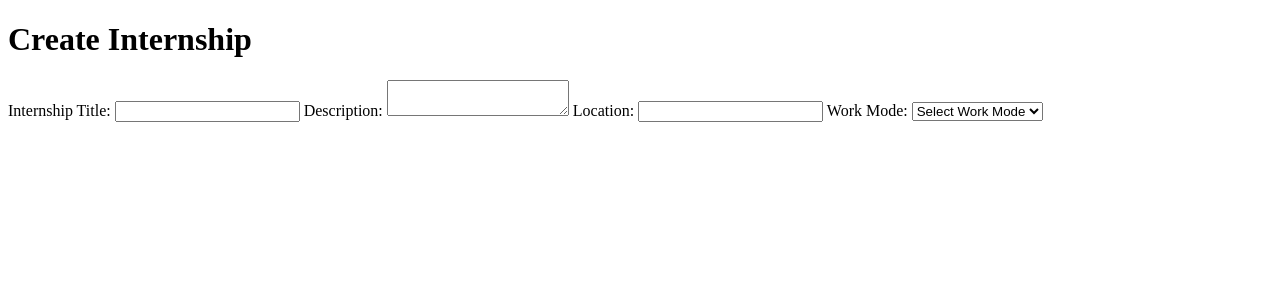
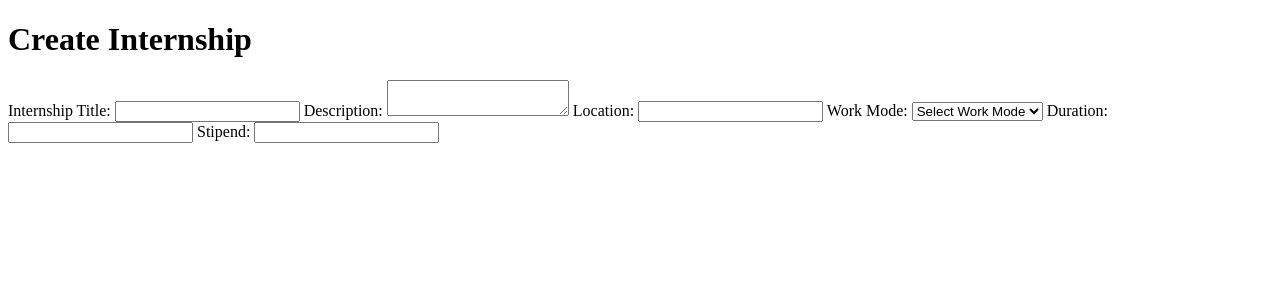
Before and after one commit to meppyy/internmatch, a Flask app: template app/templates/recruiter/create_internship.html in a window 1280 px wide. Shown: the top 300 px of the page. Run offline with Flask 3, Linux system fonts and the light colour scheme; the template is opened without the code that fills it, so the values that code supplies are empty.

Commit message:
Add internship duration and stipend fields

```diff
--- a/app/templates/recruiter/create_internship.html
+++ b/app/templates/recruiter/create_internship.html
@@ -36,5 +36,20 @@
         <option value="On-site">On-site</option>
     </select>
 
+    <label for="duration">Duration:</label>
+    <input
+        type="text"
+        id="duration"
+        name="duration"
+    >
+
+    <label for="stipend">Stipend:</label>
+    <input
+        type="number"
+        id="stipend"
+        name="stipend"
+        min="0"
+    >
+
 </body>
 </html>
```
